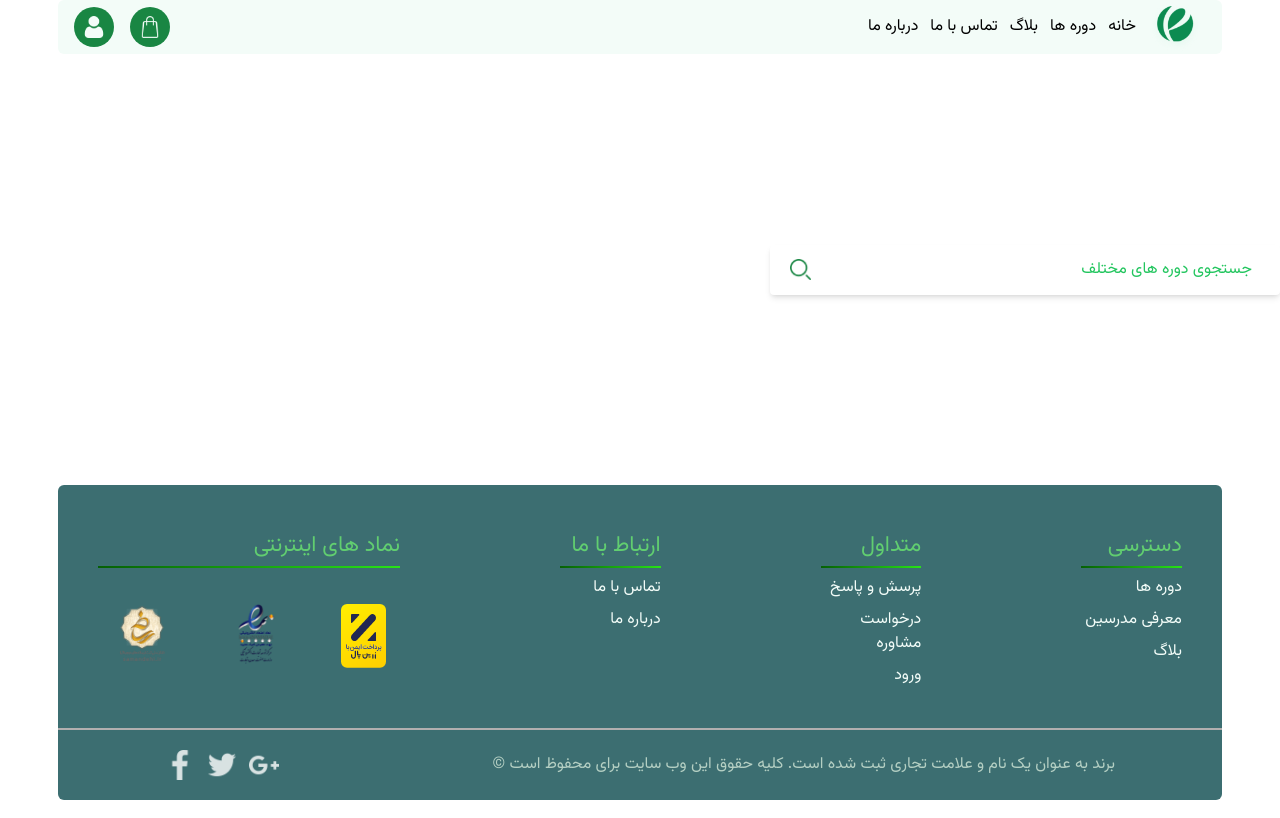
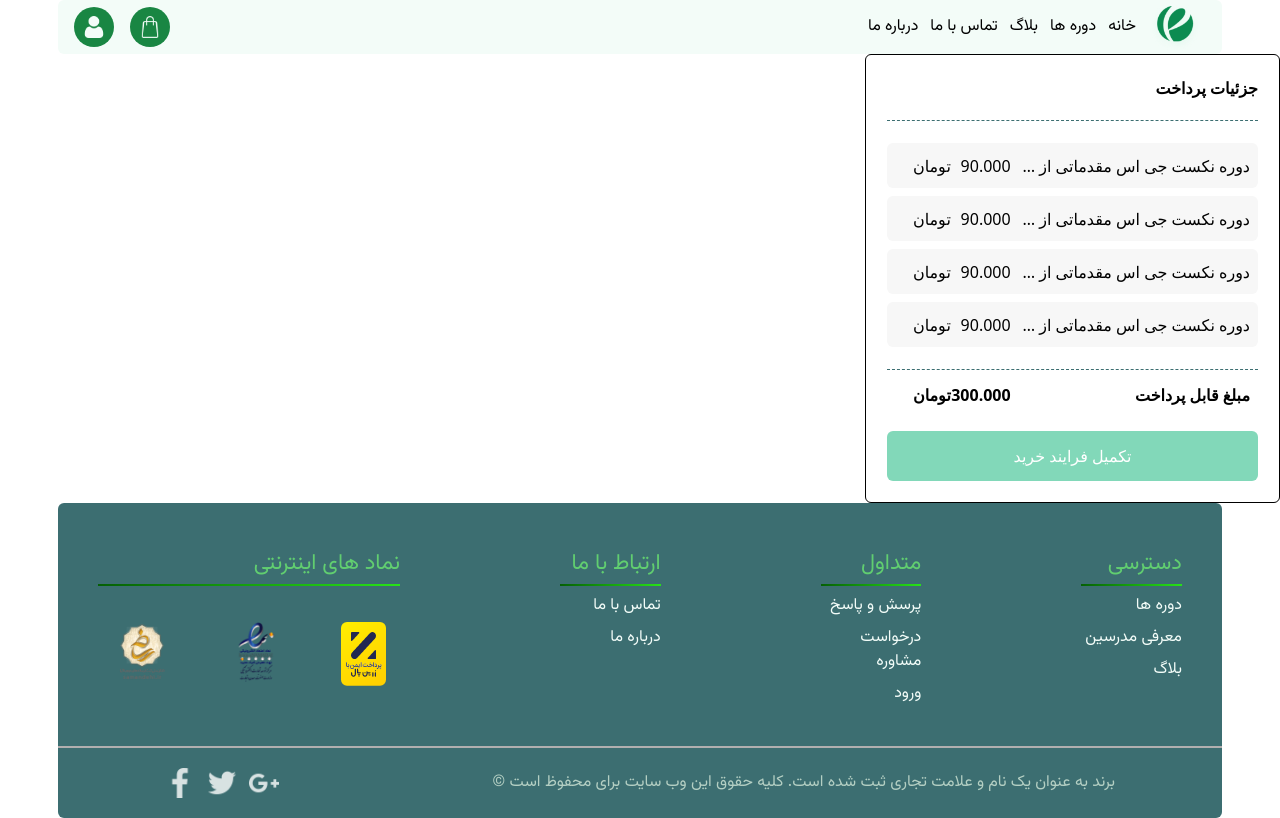
Before and after one commit to MJavadDe/e-commerc-, a Next.js app: page / in a window 1280 px wide. Built offline with nearby package versions, Linux system fonts and the light colour scheme.

Commit message:
update-payDetailCardList

```diff
--- a/Components/card/Card.jsx
+++ /dev/null
@@ -1,11 +0,0 @@
-import React from "react";
-
-export default function Card({ name, price, currency }) {
-  return (
-    <div className="bg-gray-50 grid grid-flow-col grid-cols-6 gap-1 p-2 justify-center rounded items-center">
-      <div className="truncate col-span-4">{name}</div>
-      <div className="col-span-1">{price}</div>
-      <div className="col-span-1">{currency}</div>
-    </div>
-  );
-}
--- a/Components/payDetail cardList/CardList.jsx
+++ b/Components/payDetail cardList/CardList.jsx
@@ -1,44 +1,56 @@
 import React from "react";
-import Card from "../card/Card";
 import Button from "@/Commons/buttons/Button";
 
 export default function CardList() {
   return (
-    <div className="w-[415px] rounded-md">
-      <Card
-        name={"دوره نکست جی اس مقدماتی از صفر تا صد "}
-        price={"90.000"}
-        currency={"تومان"}
-      ></Card>
-
-      <hr></hr>
-      <Card
-        name={"دوره نکست جی اس مقدماتی از صفر تا صد "}
-        price={"90.000"}
-        currency={"تومان"}
-      ></Card>
-      <Card
-        name={"دوره نکست جی اس مقدماتی از صفر تا صد "}
-        price={"90.000"}
-        currency={"تومان"}
-      ></Card>
-      <Card
-        name={"دوره نکست جی اس مقدماتی از صفر تا صد "}
-        price={"90.000"}
-        currency={"تومان"}
-      ></Card>
-      <Card
-        name={"دوره نکست جی اس مقدماتی از صفر تا صد "}
-        price={"90.000"}
-        currency={"تومان"}
-      ></Card>
-      <hr></hr>
-      <Card
-        name={"دوره نکست جی اس مقدماتی از صفر تا صد "}
-        price={"90.000"}
-        currency={"تومان"}
-      ></Card>
-      <Button>تکمیل فرایند خرید</Button>
+    <div className="w-[415px] rounded-md grid gap-3 p-[21px] border">
+      <div className="font-semibold border-b-[1px] border-b- border-dashed border-primary-default pb-[20px]">
+        جزئیات پرداخت
+      </div>
+      <div className="grid gap-[8px] my-[10px]">
+        <div className="bg-[#F7F7F7] grid grid-flow-col grid-cols-6 gap-1 p-2 justify-center rounded-md h-[45px] items-center">
+          <div className="truncate col-span-4">
+            دوره نکست جی اس مقدماتی از صفر تا صد{" "}
+          </div>
+          <div className="col-span-1">90.000</div>
+          <div className="col-span-1">تومان</div>
+        </div>
+        <div className="bg-[#F7F7F7] grid grid-flow-col grid-cols-6 gap-1 p-2 justify-center rounded-md h-[45px] items-center">
+          <div className="truncate col-span-4">
+            دوره نکست جی اس مقدماتی از صفر تا صد{" "}
+          </div>
+          <div className="col-span-1">90.000</div>
+          <div className="col-span-1">تومان</div>
+        </div>
+        <div className="bg-[#F7F7F7] grid grid-flow-col grid-cols-6 gap-1 p-2 justify-center rounded-md h-[45px] items-center">
+          <div className="truncate col-span-4">
+            دوره نکست جی اس مقدماتی از صفر تا صد{" "}
+          </div>
+          <div className="col-span-1">90.000</div>
+          <div className="col-span-1">تومان</div>
+        </div>
+        <div className="bg-[#F7F7F7] grid grid-flow-col grid-cols-6 gap-1 p-2 justify-center rounded-md h-[45px] items-center">
+          <div className="truncate col-span-4">
+            دوره نکست جی اس مقدماتی از صفر تا صد{" "}
+          </div>
+          <div className="col-span-1">90.000</div>
+          <div className="col-span-1">تومان</div>
+        </div>
+      </div>
+      <div className="grid grid-flow-col grid-cols-6 gap-1 p-2 justify-center h-[50px] items-center border-t-[1px] border-dashed border-primary-default">
+        <div className="truncate col-span-4 font-semibold">
+          مبلغ قابل پرداخت
+        </div>
+        <div className="col-span-1 font-semibold">300.000</div>
+        <div className="col-span-1 font-semibold">تومان</div>
+      </div>
+      <Button
+        className={
+          "bg-secondary-light h-[50px] grid items-center text-white rounded-md"
+        }
+      >
+        تکمیل فرایند خرید
+      </Button>
     </div>
   );
 }
--- a/pages/index.jsx
+++ b/pages/index.jsx
@@ -2,11 +2,14 @@ import Layout from '@/Components/layout';
 import Navbar from '@/Components/navbar/Navbar';
 import Searchbox from '@/Components/searchbox/searchbox';
 import React from 'react';
+import CardList from "@/Components/payDetail cardList/CardList"
 
 const Home = () => {
   return (
     <Layout title="Home page">
-          <Searchbox placeholder={"جستجوی دوره های مختلف"}></Searchbox>
+          {/* <Searchbox placeholder={"جستجوی دوره های مختلف"}></Searchbox> */}
+
+          <CardList></CardList>
     </Layout>
   );
 };
--- a/tailwind.config.js
+++ b/tailwind.config.js
@@ -12,7 +12,6 @@ module.exports = {
       fontFamily: {
         vazir: "Vazirmatn",
       },
-
       colors: {
         "primary":{
           "light" : "#E1F7ED",
```
